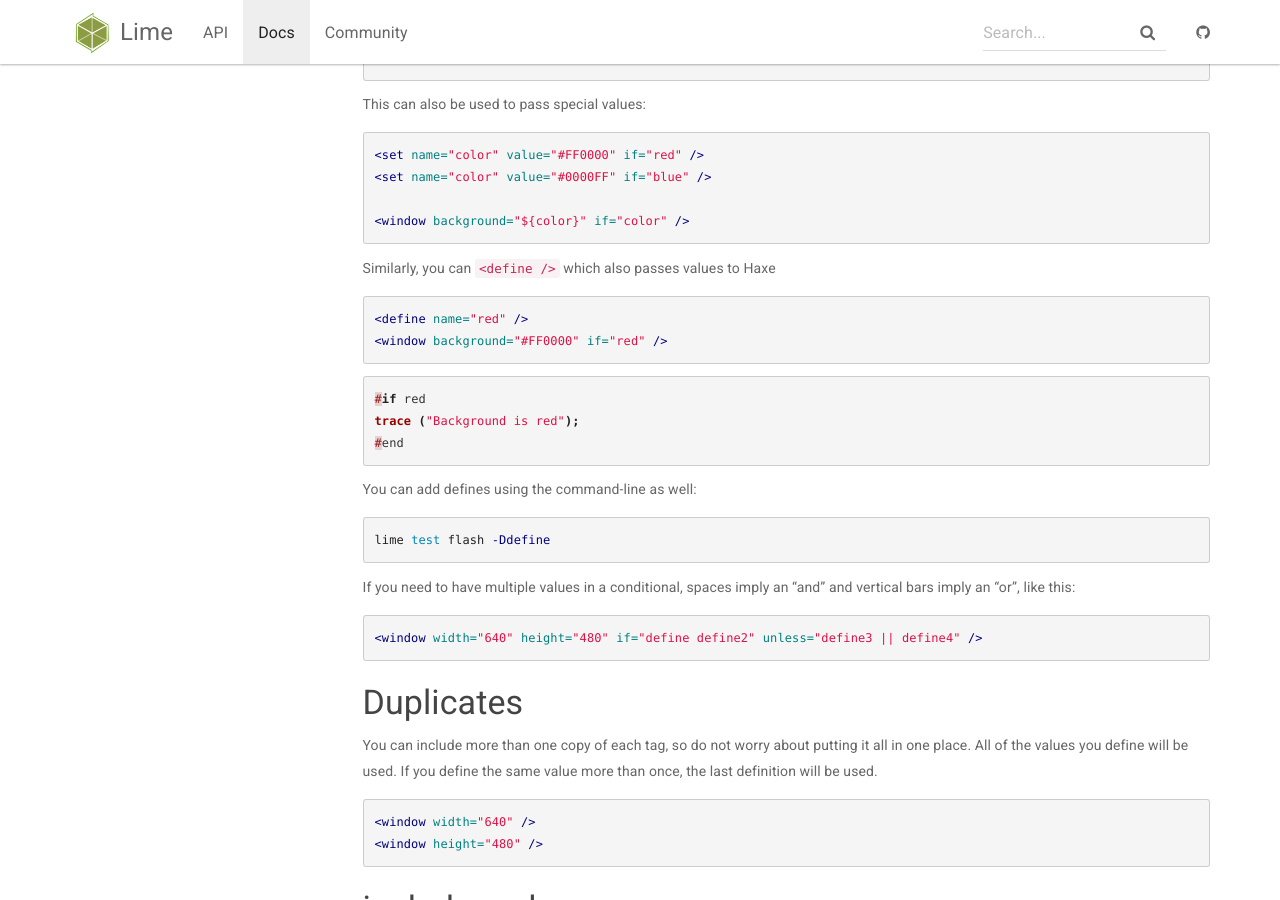
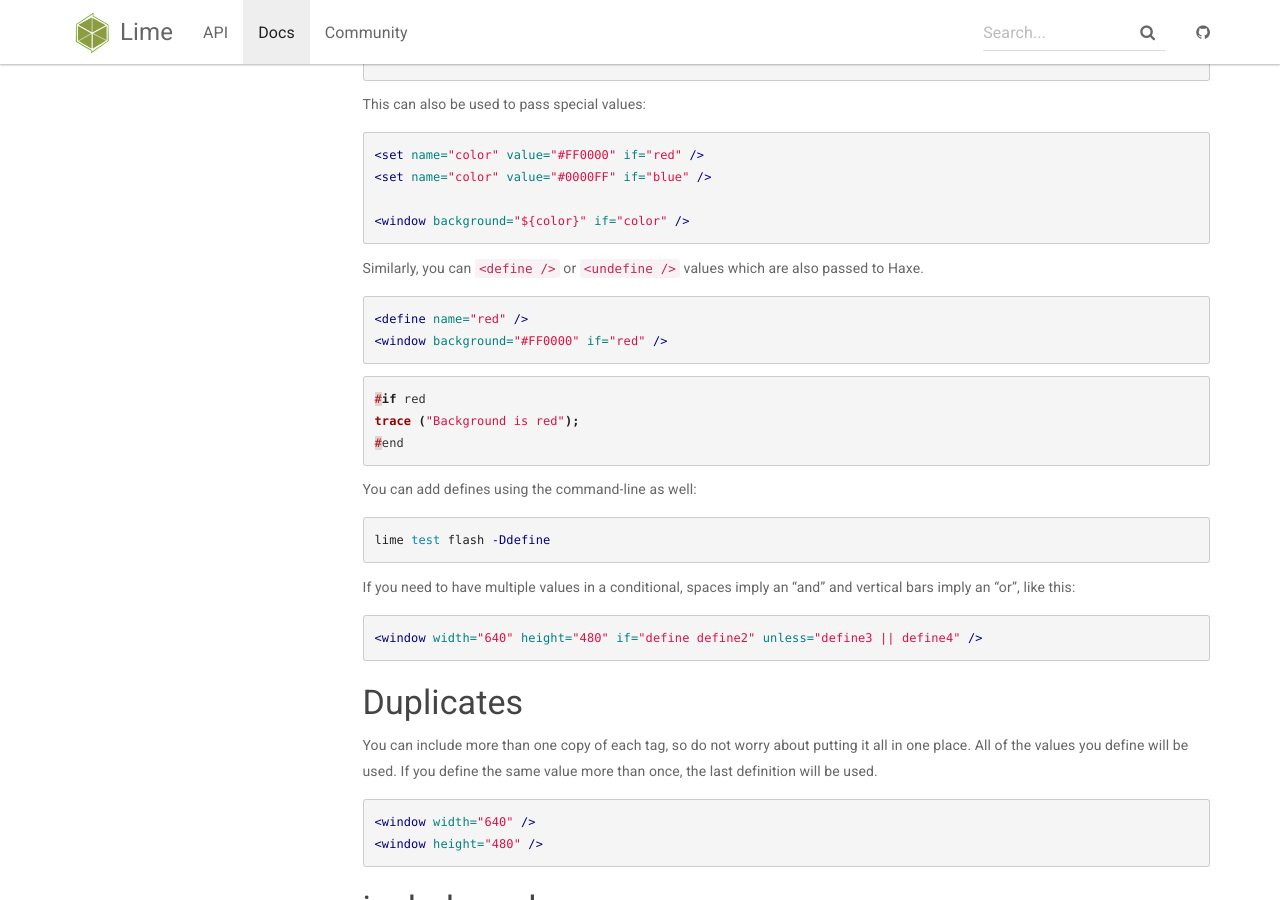
Before and after one commit to openfl/lime.openfl.org, a Jekyll site: the page built from _docs/project-files/xml-format.md, in a window 1280 px wide and 900 px high, scrolled down 573 px. Built offline with Jekyll 4.4.1, drawn with Linux system fonts in a browser that asks for light colours; part of the change alters nothing that is shown.

Commit message:
Update xml-format.md

````diff
--- a/_docs/project-files/xml-format.md
+++ b/_docs/project-files/xml-format.md
@@ -30,7 +30,7 @@ This can also be used to pass special values:
 <window background="${color}" if="color" />
 ```
 
-Similarly, you can `<define />` which also passes values to Haxe
+Similarly, you can `<define />` or `<undefine />` values which are also passed to Haxe.
 
 ```xml
 <define name="red" />
@@ -544,12 +544,12 @@ More to come.
 
 <details>
 <summary>&lt;undefine /&gt;</summary>
-More to come.
+See entry for `<define />`.
 </details>
 
 <details>
 <summary>&lt;unset /&gt;</summary>
-More to come.
+See entry for `<set />`.
 </details>
 
 <details>
````
